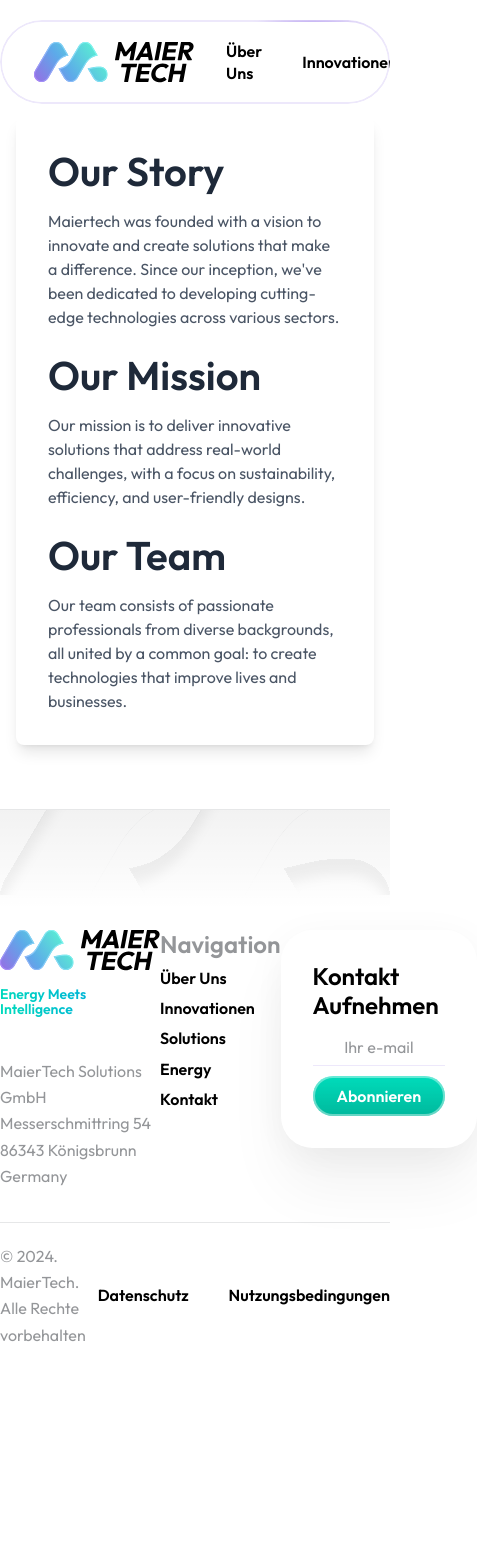
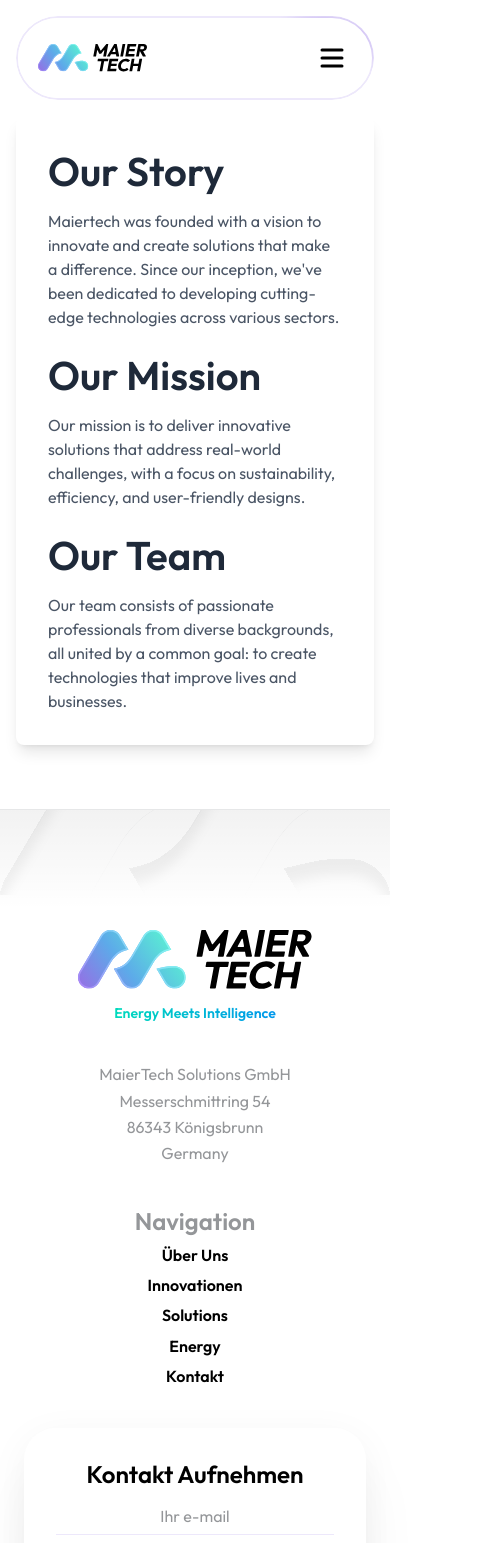
Before and after one commit to lenargum/maiertech, a React (Vite) app: page /about in a window 390 px wide. Shown: the top 1543 px of the page, 477 px wide, since content can reach past the window. Before the commit the page ends 1368 px from the top, so only its background shows below. Built offline with nearby package versions, Linux system fonts and the light colour scheme.

Commit message:
feat: mobile layout support draft

```diff
--- a/src/App.tsx
+++ b/src/App.tsx
@@ -14,7 +14,6 @@ function App() {
     <ThemeProvider>
       <Router>
         <Header />
-        <main className="flex-1">
         <Routes>
           <Route path="/" element={<HomePage />} />
           <Route path="/about" element={<AboutPage />} />
@@ -24,10 +23,6 @@ function App() {
           <Route path="/energy" element={<EnergyPage />} />
         </Routes>
         <Footer />
-        </main>
-        <div className="flex flex-col ">
-
-        </div>
       </Router>
     </ThemeProvider>
   )
--- a/src/components/ContactSection.tsx
+++ b/src/components/ContactSection.tsx
@@ -11,7 +11,7 @@ export const ContactSection = () => {
   const { darkMode } = useTheme();
 
   return (
-    <section className="py-30 relative" style={{ zIndex: 1 }}>
+    <section className="container py-30 relative" style={{ zIndex: 1 }}>
       <ContactSectionBgPattern style={{ zIndex: -1 }} />
       <div className="max-w-[44.5rem] flex flex-col items-center mx-auto text-center">
         <h2 className="text-gradient-2 mb-6">Kontakt & Beratung</h2>
@@ -55,7 +55,7 @@ export const ContactSection = () => {
               </form>
             </div>
 
-            <div className="p-10 w-[280px] flex-shrink-0 rounded-[1.75rem] border-2 border-gray-300/20 dark:border-gray-700/20 text-start relative overflow-hidden"
+            <div className="p-10 w-full md:w-[280px] flex-shrink-0 rounded-[1.75rem] border-2 border-gray-300/20 dark:border-gray-700/20 text-start relative overflow-hidden"
               style={{
                 zIndex: 1,
                 background: 'linear-gradient(252.44deg, rgba(0, 150, 237, 0.05) 0%, rgba(0, 220, 187, 0.05) 100%)'
--- a/src/components/Footer.tsx
+++ b/src/components/Footer.tsx
@@ -8,16 +8,16 @@ const Footer = () => {
     return (
         <footer className="pt-30 flex flex-col gap-8 border-t border-[#E6E7E8] dark:border-[#1A1A1A] relative" style={{ zIndex: 1 }}>
             <LogomarkBgPattern />
-            <div className="container mx-auto flex justify-between items-start">
+            <div className="container mx-auto flex md:flex-row flex-col justify-between md:items-start items-center gap-10">
                 <div className="flex flex-col gap-10">
-                    <div className="flex flex-col gap-4">
+                    <div className="flex flex-col items-center md:items-stretch gap-4">
                         <Link to="/" className="flex items-center">
-                            <HeaderLogo />
+                            <HeaderLogo className="h-[60px] md:h-[41px]" />
                         </Link>
                         <span className="text-gradient" style={{ fontSize: "14px", lineHeight: "1.1", fontWeight: "600", letterSpacing: "0" }}>Energy Meets Intelligence</span>
                     </div>
 
-                    <span className="text-[#949699]">
+                    <span className="text-[#949699] text-center md:text-left">
                         MaierTech Solutions GmbH <br />
                         Messerschmittring 54 <br />
                         86343 Königsbrunn <br />
@@ -25,10 +25,10 @@ const Footer = () => {
                     </span>
                 </div>
 
-                <div className="flex flex-col gap-2">
+                <div className="flex flex-col gap-2 items-center md:items-stretch">
                     <h4 className="text-[#949699]">Navigation</h4>
 
-                    <div className="flex flex-col gap-2">
+                    <div className="flex flex-col items-center md:items-stretch gap-2">
                         <Link to="/" className="h5">
                             Über Uns
                         </Link>
@@ -53,7 +53,7 @@ const Footer = () => {
                     <Button variant="filled">Abonnieren</Button>
                 </div>
             </div>
-            <div className="container mx-auto py-5 border-t border-[#E6E7E8] dark:border-[#1A1A1A] flex justify-between items-center">
+            <div className="container mx-auto py-5 border-t border-[#E6E7E8] dark:border-[#1A1A1A] flex flex-col md:flex-row justify-between items-center">
                 <span className="text-[#949699]">© 2024. MaierTech. Alle Rechte vorbehalten</span>
 
                 <div className="flex gap-10">
--- a/src/components/Header.tsx
+++ b/src/components/Header.tsx
@@ -3,19 +3,22 @@ import { Button } from './ui/Button/Button'
 import { HeaderLogo } from './ui/Logo/HeaderLogo'
 import { HoverBorderGradient } from './ui/hover-border-gradient'
 import { ThemeToggle } from './ThemeToggle'
+import { useState } from 'react'
 
 const Header = () => {
+  const [isMobileMenuOpen, setIsMobileMenuOpen] = useState(false);
+
   return (
-    <header className="container mx-auto fixed top-0 left-0 right-0 z-10 pt-5">
-      <HoverBorderGradient containerClassName="rounded-full w-full" className="flex justify-between items-center gap-8 p-5 pl-8 dark:border-[#1A1A1A] h-20 bg-white dark:bg-black backdrop-blur-[10px]">
+    <header className="max-w-[100vw] md:container md:mx-auto fixed top-0 left-0 right-0 z-10 p-4 md:p-0 md:pt-5">
+      <HoverBorderGradient containerClassName="rounded-full w-full" className="flex justify-between items-center gap-8 py-4 px-5 md:p-5 md:pl-8 dark:border-[#1A1A1A] h-20 bg-white dark:bg-black backdrop-blur-[10px]">
         <div className="flex items-center">
           <Link to="/" className="flex items-center">
-            <HeaderLogo />
+            <HeaderLogo className="h-[28px] md:h-[41px]" />
           </Link>
         </div>
 
         {/* Desktop Nav */}
-        <nav className="flex items-center gap-10">
+        <nav className="hidden md:flex items-center gap-10">
           <Link to="/" className="h5">
             Über Uns
           </Link>
@@ -33,17 +36,97 @@ const Header = () => {
           </Link>
         </nav>
 
-        <div className="flex items-center gap-5">
+        <div className="hidden md:flex items-center gap-5">
           {/* Theme switcher */}
           <ThemeToggle />
 
           <div className="hidden md:block">
+            <Button href="/contact" variant="filled" className="py-2 px-6">
+              Kontakt
+            </Button>
+          </div>
+        </div>
+
+        <button className="md:hidden" onClick={() => setIsMobileMenuOpen(prev => !prev)}>
+          <svg
+            width={40}
+            height={40}
+            viewBox="0 0 40 40"
+            fill="none"
+            xmlns="http://www.w3.org/2000/svg"
+          >
+            <path
+              d="M30 12L10 12"
+              stroke="currentColor"
+              strokeWidth={3}
+              strokeLinecap="round"
+              strokeLinejoin="round"
+            />
+            <path
+              d="M30 20L10 20"
+              stroke="currentColor"
+              strokeWidth={3}
+              strokeLinecap="round"
+              strokeLinejoin="round"
+            />
+            <path
+              d="M30 28L10 28"
+              stroke="currentColor"
+              strokeWidth={3}
+              strokeLinecap="round"
+              strokeLinejoin="round"
+            />
+          </svg>
+        </button>
+      </HoverBorderGradient>
+
+      {isMobileMenuOpen && (
+        <div className="flex md:hidden fixed z-50 inset-0 h-screen w-screen bg-white dark:bg-black backdrop-blur-[10px] flex-col justify-between items-center gap-10 p-8"
+          onClick={() => setIsMobileMenuOpen(prev => !prev)}
+        >
+          <div className="flex items-center justify-between w-full py-[calc(6px)] px-[calc(0.25rem+2px)]">
+            <div className="flex items-center">
+              <Link to="/" className="flex items-center">
+                <HeaderLogo className="h-[28px] md:h-[41px]" />
+              </Link>
+            </div>
+
+            <button className="md:hidden">
+              <svg xmlns="http://www.w3.org/2000/svg" width="40" height="40" viewBox="-4 -4 32 32">
+                <path fill="currentColor" d="M 4.9902344 3.9902344 A 1.0001 1.0001 0 0 0 4.2929688 5.7070312 L 10.585938 12 L 4.2929688 18.292969 A 1.0001 1.0001 0 1 0 5.7070312 19.707031 L 12 13.414062 L 18.292969 19.707031 A 1.0001 1.0001 0 1 0 19.707031 18.292969 L 13.414062 12 L 19.707031 5.7070312 A 1.0001 1.0001 0 0 0 18.980469 3.9902344 A 1.0001 1.0001 0 0 0 18.292969 4.2929688 L 12 10.585938 L 5.7070312 4.2929688 A 1.0001 1.0001 0 0 0 4.9902344 3.9902344 z"></path>
+              </svg>
+            </button>
+          </div>
+
+          {/* Desktop Nav */}
+          <nav className="flex flex-col items-center gap-10">
+            <Link to="/" className="h4">
+              Über Uns
+            </Link>
+            <Link to="/innovationen" className="h4">
+              Innovationen
+            </Link>
+            <Link to="/solutions" className="h4">
+              Solutions
+            </Link>
+            <Link to="/energy" className="h4">
+              Energy
+            </Link>
+            <Link to="/contact" className="h4">
+              Kontakt
+            </Link>
+          </nav>
+
+          <div className="flex flex-col items-center gap-5">
+            {/* Theme switcher */}
+            <ThemeToggle />
+
             <Button href="/contact" variant="filled" className="py-2 px-6 text-sm">
               Kontakt
             </Button>
           </div>
         </div>
-      </HoverBorderGradient>
+      )}
     </header>
   )
 }
--- a/src/components/HeroSection.tsx
+++ b/src/components/HeroSection.tsx
@@ -32,7 +32,7 @@ export const HeroSection = () => {
             </Button>
           </div>
         </div>
-        <div className="max-w-5xl flex flex-row justify-center items-start self-center p-8 gap-2.5 bg-white/50 dark:bg-[#9496991A] outline-2 outline-[#EDE8FB] dark:outline-[#1A1A1A] -outline-offset-2 backdrop-blur-[10px] rounded-2xl">
+        <div className="max-w-5xl flex flex-col md:flex-row justify-center items-start self-center p-8 gap-16 md:gap-2.5 bg-white/50 dark:bg-[#9496991A] outline-2 outline-[#EDE8FB] dark:outline-[#1A1A1A] -outline-offset-2 backdrop-blur-[10px] rounded-2xl">
           <div className="flex flex-row gap-2.5">
             <div className="mt-3 h-[2px] w-6 bg-gradient shrink-0" />
             <span>
--- a/src/components/ProjectsShowcase.tsx
+++ b/src/components/ProjectsShowcase.tsx
@@ -38,7 +38,7 @@ const projects: ProjectData[] = [
 
 export const ProjectsShowcase = () => {
   return (
-    <section className="container mx-auto flex flex-col items-center py-30">
+    <section className="container mx-auto flex flex-col items-center py-30 overflow-x-hidden">
       <motion.div
         initial={{ opacity: 0, y: 20 }}
         animate={{ opacity: 1, y: 0 }}
--- a/src/components/ui/Logo/HeaderLogo.tsx
+++ b/src/components/ui/Logo/HeaderLogo.tsx
@@ -1,13 +1,12 @@
 import React from "react";
 
-export const HeaderLogo: React.FC = () => {
+export const HeaderLogo: React.FC<{ className?: string }> = ({ className }) => {
     return (
         <svg
-            width={160}
-            height={41}
             viewBox="0 0 160 41"
             fill="none"
             xmlns="http://www.w3.org/2000/svg"
+            className={className}
         >
             <g clipPath="url(#clip0_1871_6020)">
                 <path
--- a/src/components/ui/carousel.tsx
+++ b/src/components/ui/carousel.tsx
@@ -67,7 +67,7 @@ const Slide = ({ slide, index, current, handleSlideClick }: SlideProps) => {
     <div className="[perspective:1200px] [transform-style:preserve-3d]">
       <li
         ref={slideRef}
-        className="flex flex-1 flex-col justify-end relative text-center opacity-100 transition-all duration-300 ease-in-out w-[40vmin] h-[40vmin] mx-[0.313rem] z-10"
+        className="flex flex-1 flex-col justify-end relative text-center opacity-100 transition-all duration-300 ease-in-out w-[calc(100vw-2rem)] h-[calc(100vw-2rem)] md:w-[40vmin] md:h-[40vmin] mx-[0.313rem] first:ml-0 last:mr-0 z-10"
         onClick={() => handleSlideClick(index)}
         onMouseMove={handleMouseMove}
         onMouseLeave={handleMouseLeave}
@@ -196,7 +196,7 @@ export function Carousel({ slides }: CarouselProps) {
 
   return (
     <div
-      className="relative w-[40vmin] h-[calc(40vmin+2.5rem+2rem)] mx-auto"
+      className="relative w-[calc(100vw-2rem)] h-[calc(100vw-2rem+2.5rem+2rem)] md:w-[40vmin] md:h-[calc(40vmin+2.5rem+2rem)] mx-auto"
       aria-labelledby={`carousel-heading-${id}`}
     >
       <ul
--- a/src/components/ui/spotlight.tsx
+++ b/src/components/ui/spotlight.tsx
@@ -36,7 +36,7 @@ export const Spotlight = ({
       transition={{
         duration: 1.5,
       }}
-      className="pointer-events-none absolute inset-0 h-full w-full"
+      className="pointer-events-none absolute inset-0 h-full w-full overflow-hidden"
     >
       <motion.div
         animate={{
--- a/src/index.css
+++ b/src/index.css
@@ -23,29 +23,17 @@
 
 @layer base {
   html {
-    height: 100%;
     scroll-behavior: smooth;
-    @apply text-black dark:text-white bg-white dark:bg-black;
   }
 
   body {
-    min-height: 100%;
-    margin: 0;
-    padding: 0;
-    overflow-x: hidden;
-    line-height: 1.5;
     font-family: 'Outfit', system-ui, -apple-system, BlinkMacSystemFont, "Segoe UI",
       "Helvetica Neue", Arial, sans-serif;
     -webkit-font-smoothing: antialiased;
     -moz-osx-font-smoothing: grayscale;
+    overflow-x: hidden;
     @apply transition-colors duration-300;
-  }
-
-  #root {
-    min-height: 100vh;
-    min-height: 100dvh;
-    display: flex;
-    flex-direction: column;
+    @apply text-black dark:text-white bg-white dark:bg-black;
   }
 
   /* Custom scrollbar */
@@ -77,6 +65,13 @@
 
   .dark ::-webkit-scrollbar-thumb:hover {
     background: rgba(255, 255, 255, 0.3);
+  }
+}
+
+@media (max-width: 768px) {
+  .container {
+    padding-left: 1rem;
+    padding-right: 1rem;
   }
 }
 
```
Also changed, not shown: src/components/PartnershipsSection.tsx (+5 -7 lines), src/components/ThemeToggle.tsx (+10 -8 lines). Lines whose indentation alone changed are shown as unchanged.
